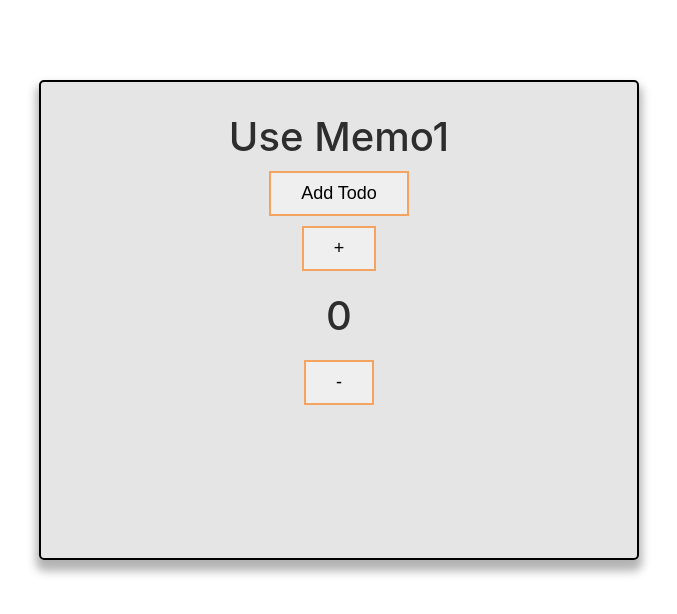
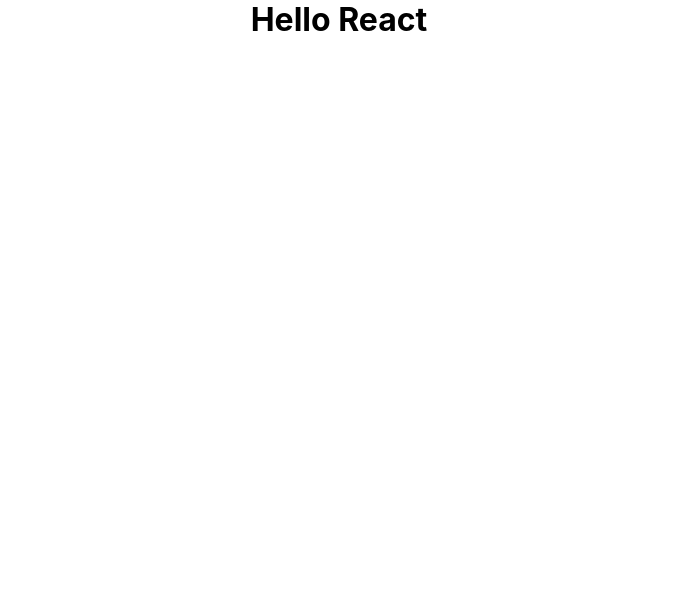
Before and after one commit to Officialibn1/Shawarmania, a React (Create React App) app: page / in a window 1280 px wide. Shown: the top 614 px of the page, without its empty margins (301-978 px from the left). Built offline with nearby package versions, Linux system fonts and the light colour scheme.

Commit message:
clean up

```diff
--- a/src/App.js
+++ b/src/App.js
@@ -1,55 +1,11 @@
-import { useState, useMemo } from "react";
 
 function App() {
- const [count, setCount] = useState(0);
- const [todos, setTodos] = useState([]);
- const [dark, setDark] = useState(false);
-
-const number = useMemo(() => {
-  return slowFunction(count);
-}, [count]);
-
- //Increment count State Function
-
- const increment = () => {
-  setCount((n) => n < 10 ? n + 1 : n);
- };
-
-  const reduceCount = () => {
-   setCount((n) => n > 0 ? n - 1 : n );
-  };
-
- const addTodo = () => {
-  setTodos((t) => [...t, 'New Todo'])
- };
   return (
-    <div className="Div">
-      <div className="content">
-        <h1 className="H1" >Use Memo
-          <span>{number}</span>
-        </h1>
-        <button className="Button" onClick={addTodo} >Add Todo</button>
-        <div>
-          {todos.map((todo, index) =>
-            <p key={index} >{todo}</p>
-          )}
-
-        </div>
-
-        <div>
-         <button className="Button margin10" onClick={increment}>+</button>
-          <h1 className="H1 margin10" >{count}</h1>
-        <button className="Button margin10" onClick={reduceCount} >-</button>
-        </div>
+      <div className="Div">
+        <h1>Hello React</h1>
       </div>
-    </div>
   );
 }
 
-const slowFunction = (num) => {
-  for (let i = 0; i < 400000000; i++) {}
-    return num += 1;
-
-}
 
 export default App;
```
